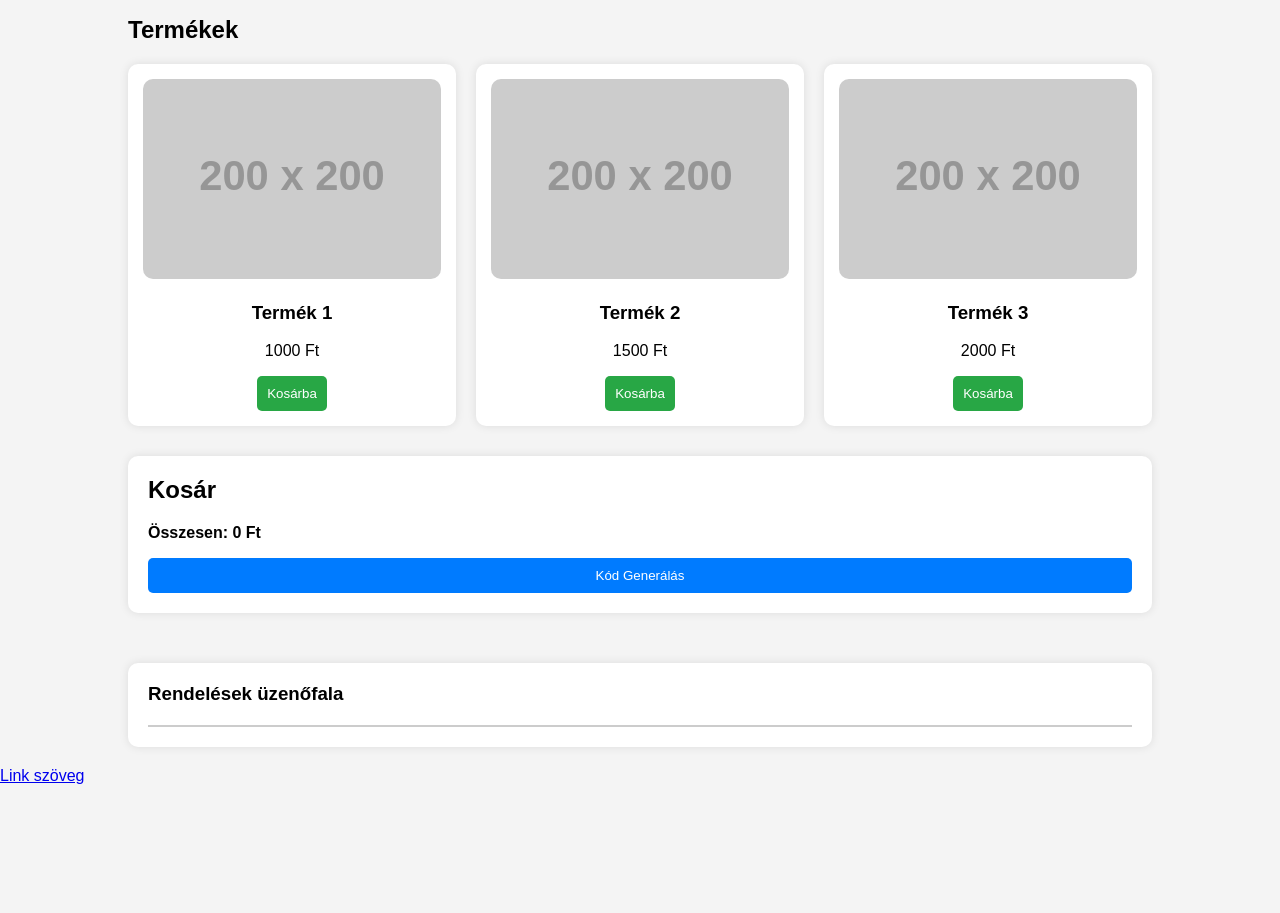
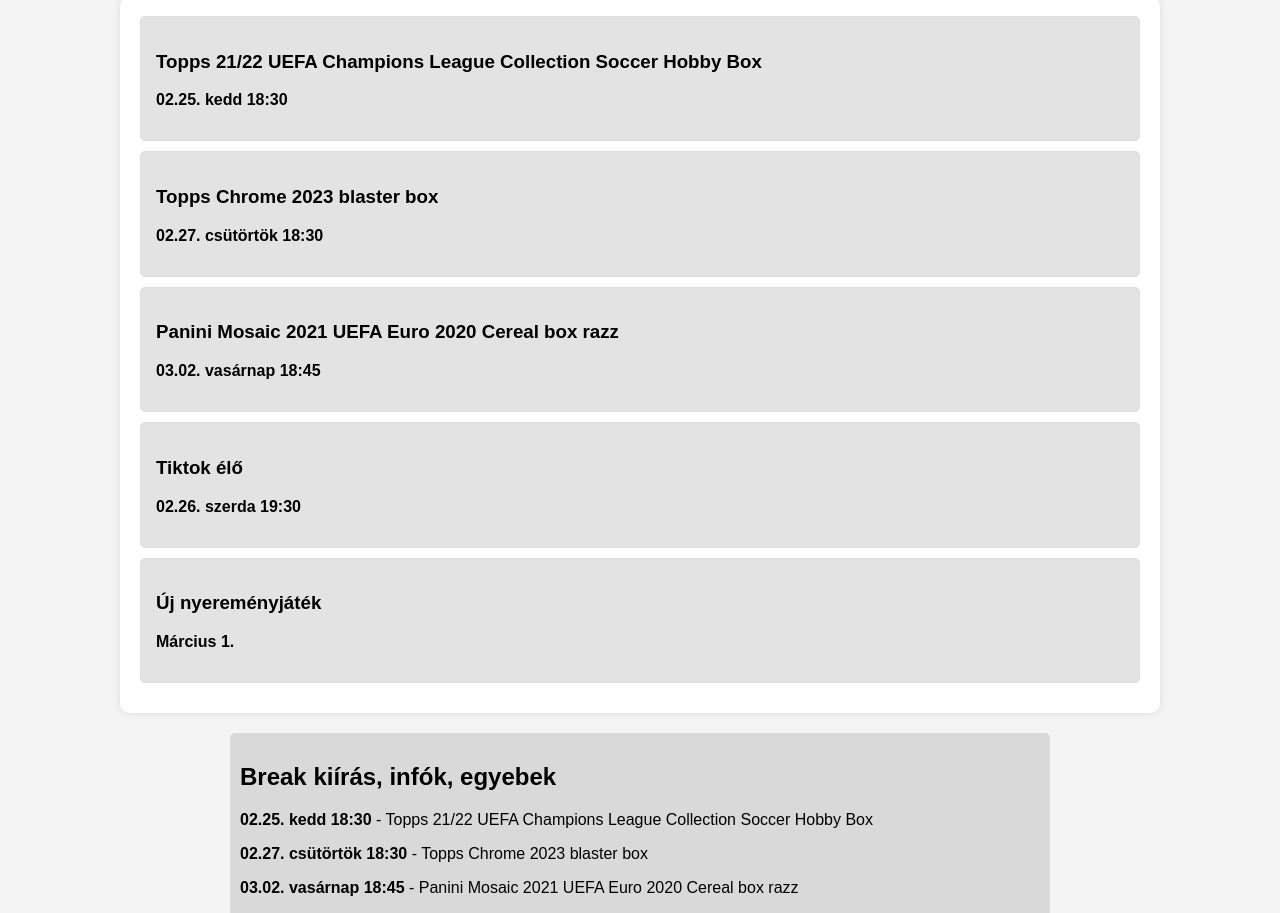
Before and after one commit to petykoweb/kartya, a plain HTML site: page index.html in a window 1280 px wide. Shown: the part 104-1017 px from the top of the page. Before the commit the page ends 889 px from the top, so only its background shows below. Drawn offline with Linux system fonts and the light colour scheme; placeholder pictures from the web are drawn by us.

Commit message:
index.html

```diff
--- a/index.html
+++ b/index.html
@@ -1,245 +1,87 @@
-
 <!DOCTYPE html>
 <html lang="hu">
 <head>
     <meta charset="UTF-8">
     <meta name="viewport" content="width=device-width, initial-scale=1.0">
-    <title>Webshop Üzenőfal</title>
-    <link rel="stylesheet" href="bolt.sql">
+    <title>Break Hírek</title>
     <style>
         body {
             font-family: Arial, sans-serif;
+            margin: 0;
+            padding: 20px;
             background-color: #f4f4f4;
-            margin: 0;
-            padding: 0;
-        }
-        header {
-            background-color: #333;
-            color: white;
-            padding: 10px 20px;
-            text-align: center;
         }
         .container {
-            width: 80%;
-            margin: 20px auto;
-        }
-        .products {
-            display: grid;
-            grid-template-columns: repeat(3, 1fr);
-            gap: 20px;
-        }
-        .product {
-            background-color: white;
-            border-radius: 10px;
-            padding: 15px;
-            box-shadow: 0 0 10px rgba(0, 0, 0, 0.1);
-            text-align: center;
-        }
-        .product img {
-            width: 100%;
-            height: 200px;
-            object-fit: cover;
-            border-radius: 10px;
-        }
-        .product button {
-            background-color: #28a745;
-            color: white;
-            padding: 10px;
-            border: none;
-            border-radius: 5px;
-            cursor: pointer;
-        }
-        .product button:hover {
-            background-color: #218838;
-        }
-        .cart {
-            background-color: #fff;
-            padding: 20px;
-            margin-top: 30px;
-            border-radius: 10px;
-            box-shadow: 0 0 10px rgba(0, 0, 0, 0.1);
-        }
-        .cart h2 {
-            margin-top: 0;
-        }
-        .cart ul {
-            list-style: none;
-            padding: 0;
-        }
-        .cart ul li {
-            margin-bottom: 10px;
-        }
-        .cart button {
-            background-color: #007bff;
-            color: white;
-            padding: 10px;
-            border: none;
-            border-radius: 5px;
-            cursor: pointer;
-            width: 100%;
-        }
-        .cart button:hover {
-            background-color: #0056b3;
-        }
-        .message-board {
-            margin-top: 50px;
-            background-color: #fff;
+            max-width: 1000px;
+            margin: auto;
+            background: white;
             padding: 20px;
             border-radius: 10px;
-            box-shadow: 0 0 10px rgba(0, 0, 0, 0.1);
+            box-shadow: 0px 0px 10px rgba(0, 0, 0, 0.1);
         }
-        .message-board h3 {
-            margin-top: 0;
+        .post {
+            border: 1px solid #ddd;
+            padding: 15px;
+            margin-bottom: 10px;
+            background: #e3e3e3;
+            border-radius: 5px;
         }
-        .messages {
-            max-height: 300px;
-            overflow-y: auto;
-            border-top: 2px solid #ccc;
-            margin-top: 20px;
+        .post img {
+            max-width: 100%;
+            height: auto;
+            border-radius: 5px;
         }
-        .message {
-            background-color: #e9ecef;
+        .section {
+            max-width: 800px;
+            margin: 20px auto;
             padding: 10px;
-            margin-bottom: 15px;
+            background: #d9d9d9;
             border-radius: 5px;
         }
     </style>
 </head>
 <body>
-    <header>
-        <h1>Webshop</h1>
-    </header>
+    <h1 style="text-align:center;">Break Aktuális Hírek</h1>
+    <div class="container" id="posts"></div>
 
-    <div class="container">
-        <h2>Termékek</h2>
-        <div class="products">
-            <div class="product" data-id="1">
-                <img src="https://via.placeholder.com/200" alt="Termék 1">
-                <h3>Termék 1</h3>
-                <p>1000 Ft</p>
-                <button onclick="addToCart(1, 'Termék 1', 1000)">Kosárba</button>
-            </div>
-            <div class="product" data-id="2">
-                <img src="https://via.placeholder.com/200" alt="Termék 2">
-                <h3>Termék 2</h3>
-                <p>1500 Ft</p>
-                <button onclick="addToCart(2, 'Termék 2', 1500)">Kosárba</button>
-            </div>
-            <div class="product" data-id="3">
-                <img src="https://via.placeholder.com/200" alt="Termék 3">
-                <h3>Termék 3</h3>
-                <p>2000 Ft</p>
-                <button onclick="addToCart(3, 'Termék 3', 2000)">Kosárba</button>
-            </div>
-        </div>
-
-        <div class="cart">
-            <h2>Kosár</h2>
-            <ul id="cart-items"></ul>
-            <p><strong>Összesen: <span id="total-price">0</span> Ft</strong></p>
-            <button onclick="generateCode()">Kód Generálás</button>
-        </div>
-
-        <div class="message-board">
-            <h3>Rendelések üzenőfala</h3>
-            <div class="messages" id="messages">
-                <!-- Itt jelennek meg az üzenetek -->
-            </div>
-        </div>
+    <div class="section">
+        <h2>Break kiírás, infók, egyebek</h2>
+        <p><strong>02.25. kedd 18:30</strong> - Topps 21/22 UEFA Champions League Collection Soccer Hobby Box</p>
+        <p><strong>02.27. csütörtök 18:30</strong> - Topps Chrome 2023 blaster box</p>
+        <p><strong>03.02. vasárnap 18:45</strong> - Panini Mosaic 2021 UEFA Euro 2020 Cereal box razz</p>
+        <h3>Tiktok élő:</h3>
+        <p><strong>02.26. szerda 19:30</strong> + Ha bontunk breaket vagy random esti live 🙂</p>
+        <h3>Extra információk:</h3>
+        <p><strong>Március 1.</strong> - Új nyereményjáték veszi kezdetét egyik kedves tagunk felajánlásával.</p>
+        <p><a href="https://petykoweb.github.io/febpen/" target="_blank">Weboldalon</a> megtekinthetőek a pakkok és boxok.</p>
+        <p>Tudok foglalni, amit ott nem kell kifizetni, emailben jön nekem és látom, hogy mit szeretnétek majd liveban.</p>
     </div>
-<a href="bolt.sql">Link szöveg</a>
 
     <script>
-        let cart = [];
-        let totalPrice = 0;
-        const messagesContainer = document.getElementById('messages');
+        const posts = [
+            { date: "02.25. kedd 18:30", title: "Topps 21/22 UEFA Champions League Collection Soccer Hobby Box", image: "" },
+            { date: "02.27. csütörtök 18:30", title: "Topps Chrome 2023 blaster box", image: "" },
+            { date: "03.02. vasárnap 18:45", title: "Panini Mosaic 2021 UEFA Euro 2020 Cereal box razz", image: "" },
+            { date: "02.26. szerda 19:30", title: "Tiktok élő", image: "" },
+            { date: "Március 1.", title: "Új nyereményjáték", image: "" }
+        ];
 
-        // Betöltjük a tárolt adatokat (ha vannak)
-        function loadStorage() {
-            const storedCart = localStorage.getItem('cart');
-            const storedMessages = localStorage.getItem('messages');
-
-            if (storedCart) {
-                cart = JSON.parse(storedCart);
-                totalPrice = cart.reduce((acc, item) => acc + item.price, 0);
-                updateCart();
-            }
-
-            if (storedMessages) {
-                const messages = JSON.parse(storedMessages);
-                messages.forEach(message => {
-                    addMessageToBoard(message);
-                });
-            }
+        function renderPosts() {
+            const postContainer = document.getElementById("posts");
+            postContainer.innerHTML = "";
+            posts.forEach(post => {
+                const postElement = document.createElement("div");
+                postElement.classList.add("post");
+                postElement.innerHTML = `
+                    <h3>${post.title}</h3>
+                    <p><strong>${post.date}</strong></p>
+                    ${post.image ? `<img src="${post.image}" alt="">` : ""}
+                `;
+                postContainer.appendChild(postElement);
+            });
         }
 
-        // Kosár frissítése
-        function updateCart() {
-            const cartItemsList = document.getElementById("cart-items");
-            cartItemsList.innerHTML = ''; // Kosár kiürítése
-            cart.forEach(item => {
-                const li = document.createElement("li");
-                li.textContent = `${item.name} - ${item.price} Ft`;
-                cartItemsList.appendChild(li);
-            });
-
-            document.getElementById("total-price").textContent = totalPrice;
-
-            // Tároljuk a kosarat a localStorage-ban
-            localStorage.setItem('cart', JSON.stringify(cart));
-        }
-
-        // Kosárba helyezés
-        function addToCart(id, name, price) {
-            cart.push({ id, name, price });
-            totalPrice += price;
-
-            updateCart();
-        }
-
-        // Üzenet hozzáadása az üzenőfalhoz
-        function addMessageToBoard(message) {
-            const messageDiv = document.createElement('div');
-            messageDiv.classList.add('message');
-            messageDiv.innerHTML = message;
-            messagesContainer.prepend(messageDiv);
-        }
-
-        // Rendelési kód generálása és üzenet hozzáadása
-        function generateCode() {
-            if (cart.length === 0) {
-                alert("A kosarad üres!");
-                return;
-            }
-
-            // Rendelési kód generálása
-            const code = "WEB" + Math.random().toString(36).substr(2, 8).toUpperCase();
-            const customerName = prompt("Add meg a neved:"); // Vásárló neve
-
-            // Üzenet szöveg elkészítése
-            const message = `
-                <strong>${customerName}</strong> rendelte a következő termékeket:<br>
-                ${cart.map(item => `${item.name} - ${item.price} Ft`).join('<br>')}<br>
-                Kód: ${code}<br>
-                Összesen: ${totalPrice} Ft
-            `;
-
-            // Üzenet hozzáadása a falhoz
-            addMessageToBoard(message);
-
-            // Tároljuk az üzenetet a localStorage-ban
-            const storedMessages = localStorage.getItem('messages') ? JSON.parse(localStorage.getItem('messages')) : [];
-            storedMessages.push(message);
-            localStorage.setItem('messages', JSON.stringify(storedMessages));
-
-            // Kosár ürítése
-            cart = [];
-            totalPrice = 0;
-            updateCart();
-        }
-
-        // Oldal betöltésekor adat betöltés
-        loadStorage();
+        renderPosts();
     </script>
 </body>
 </html>
```
